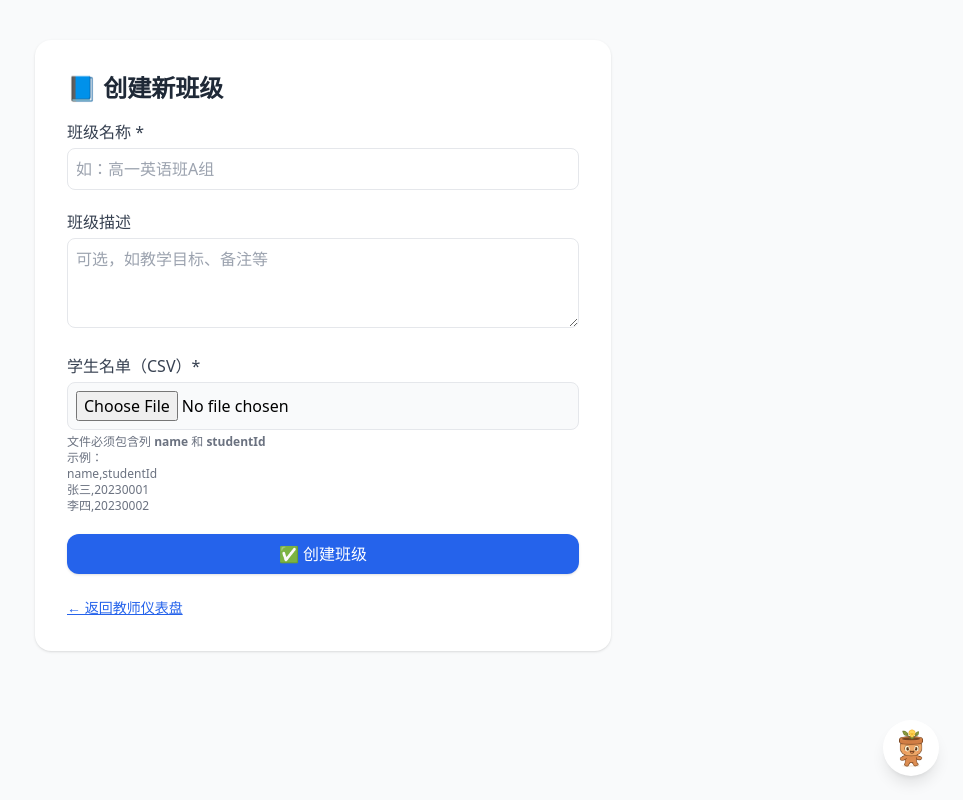
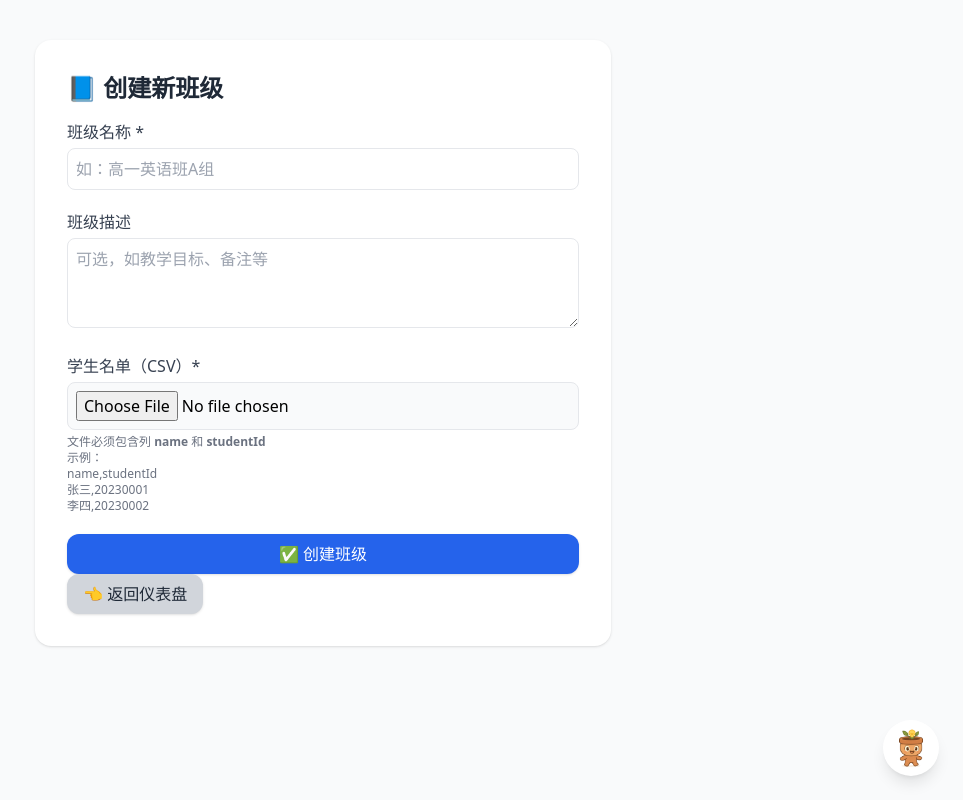
Before and after one commit to Skottbie/PoT_Platform, a React (Vite) app in the folder client/: page /create-class in a window 1280 px wide. Shown: the whole page, without its empty margins (317-1280 px from the left). Built offline with nearby package versions, Linux system fonts and the light colour scheme.

Commit message:
Detail Opt. : Teachers

```diff
--- a/client/index.html
+++ b/client/index.html
@@ -3,7 +3,7 @@
   <head>
     <meta name="color-scheme" content="light">
     <meta charset="UTF-8" />
-    <link rel="icon" type="image/svg+xml" href="/vite.svg" />
+    <link rel="icon" type="image/svg+xml" href="/client/src/assets/logo.png" />
     <meta name="viewport" content="width=device-width, initial-scale=1.0" />
     <title>PoT Academy</title>
   </head>
--- a/client/src/pages/CreateClass.jsx
+++ b/client/src/pages/CreateClass.jsx
@@ -188,10 +188,10 @@ const CreateClass = () => {
         </form>
 
         <button
-          onClick={() => navigate('/teacher')}
-          className="mt-6 text-blue-600 underline text-sm"
-        >
-          ← 返回教师仪表盘
+              onClick={() => navigate('/teacher')}
+              className="bg-gray-300 text-gray-800 py-2 px-4 rounded-xl shadow hover:bg-gray-400 transition"
+            >
+              👈 返回仪表盘
         </button>
       </div>
     </div>
--- a/client/src/pages/MyClasses.jsx
+++ b/client/src/pages/MyClasses.jsx
@@ -48,7 +48,7 @@ const MyClasses = () => {
               onClick={() => navigate('/teacher')}
               className="bg-gray-300 text-gray-800 py-2 px-4 rounded-xl shadow hover:bg-gray-400 transition"
             >
-              ← 返回仪表盘
+              👈 返回仪表盘
             </button>
 
             <button
```
